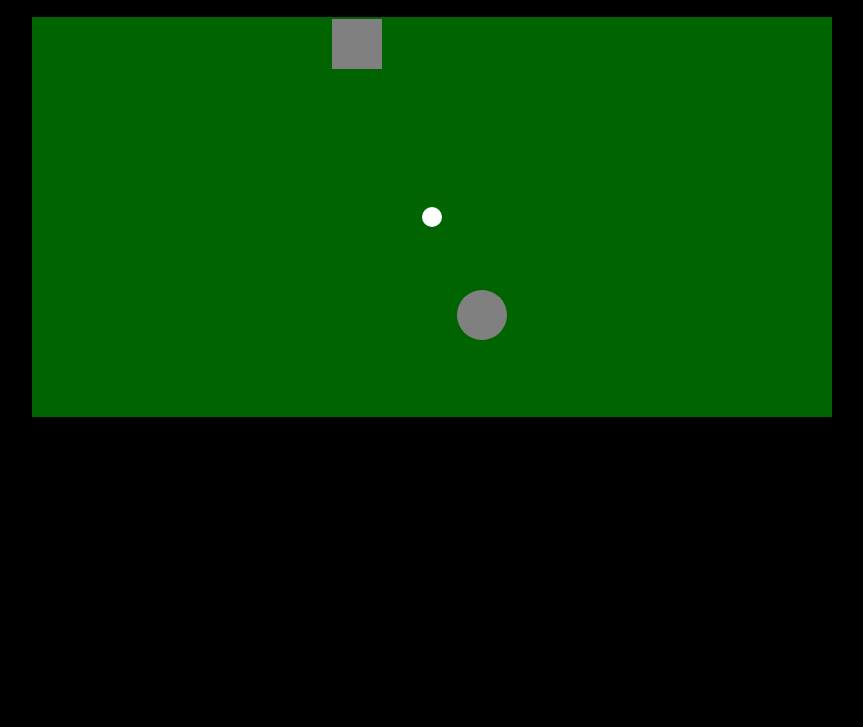
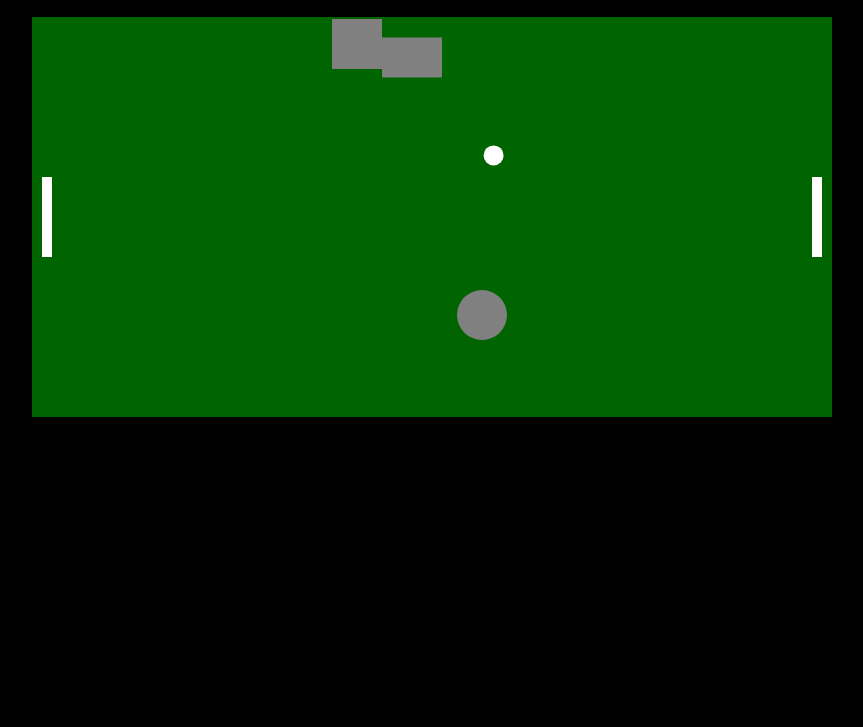
Before and after one commit to ondanne/games, a plain HTML site: page index.html in a window 1280 px wide. Shown: the part 73-800 px from the top of the page, without its empty margins (208-1071 px from the left). Drawn offline with Linux system fonts and the light colour scheme.

Commit message:
Update index.html

```diff
--- a/index.html
+++ b/index.html
@@ -3,7 +3,7 @@
 <head>
     <meta charset="UTF-8">
     <meta name="viewport" content="width=device-width, initial-scale=1.0">
-    <title>구식 탁구 게임 (움직이는 다양한 장애물 추가)</title>
+    <title>구식 탁구 게임 (점수별 속도 증가)</title>
     <style>
         * { margin: 0; padding: 0; box-sizing: border-box; }
         body { background: black; text-align: center; color: white; font-family: Arial, sans-serif; }
@@ -11,7 +11,7 @@
     </style>
 </head>
 <body>
-    <h1>🏓 장애물 탁구 게임</h1>
+    <h1>🏓 장애물 탁구 게임 (속도 증가)</h1>
     <p>플레이어1: W, S | 플레이어2: ↑, ↓</p>
     <canvas id="pongCanvas" width="800" height="400"></canvas>
     <script>
@@ -21,7 +21,7 @@
         const paddleWidth = 10, paddleHeight = 80;
         let leftPaddle = { x: 10, y: 160, speed: 5 };
         let rightPaddle = { x: canvas.width - 20, y: 160, speed: 5 };
-        let ball = { x: canvas.width / 2, y: canvas.height / 2, dx: 4, dy: 4, size: 10 };
+        let ball = { x: canvas.width / 2, y: canvas.height / 2, dx: 4, dy: 4, size: 10, speedMultiplier: 1 };
 
         let obstacles = [
             { x: 300, y: 100, width: 50, height: 50, alpha: 1, hitCount: 0, dy: 2, shape: "rect" },
@@ -36,6 +36,11 @@
         document.addEventListener("keydown", (e) => keys[e.key] = true);
         document.addEventListener("keyup", (e) => keys[e.key] = false);
 
+        function drawRect(x, y, width, height, color) {
+            ctx.fillStyle = color;
+            ctx.fillRect(x, y, width, height);
+        }
+
         function drawObstacle(obstacle) {
             ctx.globalAlpha = obstacle.alpha;
             ctx.fillStyle = "gray";
@@ -48,7 +53,7 @@
                 ctx.fill();
             }
 
-            ctx.globalAlpha = 1; // 투명도 원상복구
+            ctx.globalAlpha = 1;
         }
 
         function moveObstacles() {
@@ -74,32 +79,36 @@
             if (keys["ArrowDown"] && rightPaddle.y < canvas.height - paddleHeight) rightPaddle.y += rightPaddle.speed;
         }
 
-        function checkObstacleCollision() {
-            obstacles.forEach((obstacle, index) => {
-                let hit = false;
+        function updateBall() {
+            ball.x += ball.dx * ball.speedMultiplier;
+            ball.y += ball.dy * ball.speedMultiplier;
 
-                if (obstacle.shape === "rect") {
-                    hit = ball.x + ball.size >= obstacle.x &&
-                          ball.x <= obstacle.x + obstacle.width &&
-                          ball.y + ball.size >= obstacle.y &&
-                          ball.y <= obstacle.y + obstacle.height;
-                } else if (obstacle.shape === "circle") {
-                    let dx = ball.x - obstacle.x;
-                    let dy = ball.y - obstacle.y;
-                    let distance = Math.sqrt(dx * dx + dy * dy);
-                    hit = distance < ball.size + obstacle.radius;
-                }
+            if (ball.y <= 0 || ball.y >= canvas.height) ball.dy *= -1;
 
-                if (hit) {
-                    ball.dx *= -1;
-                    obstacle.hitCount++;
-                    obstacle.alpha -= 0.1;
+            if (
+                (ball.x <= leftPaddle.x + paddleWidth && ball.y >= leftPaddle.y && ball.y <= leftPaddle.y + paddleHeight) ||
+                (ball.x >= rightPaddle.x - ball.size && ball.y >= rightPaddle.y && ball.y <= rightPaddle.y + paddleHeight)
+            ) {
+                ball.dx *= -1;
+            }
 
-                    if (obstacle.hitCount >= 10) {
-                        obstacles.splice(index, 1);
-                    }
-                }
-            });
+            if (ball.x <= 0) { rightScore++; increaseSpeed(); resetBall(); }
+            if (ball.x >= canvas.width) { leftScore++; increaseSpeed(); resetBall(); }
+
+            if (leftScore === 10 || rightScore === 10) {
+                gameOver = true;
+            }
+        }
+
+        function increaseSpeed() {
+            ball.speedMultiplier += 0.1; // 점수가 올라갈수록 공 속도 증가
+        }
+
+        function resetBall() {
+            ball.x = canvas.width / 2;
+            ball.y = canvas.height / 2;
+            ball.dx = (Math.random() > 0.5 ? 4 : -4);
+            ball.dy = (Math.random() > 0.5 ? 4 : -4);
         }
 
         function gameLoop() {
@@ -111,11 +120,15 @@
             }
 
             ctx.clearRect(0, 0, canvas.width, canvas.height);
+
+            drawRect(leftPaddle.x, leftPaddle.y, paddleWidth, paddleHeight, "white");
+            drawRect(rightPaddle.x, rightPaddle.y, paddleWidth, paddleHeight, "white");
+
             drawBall();
+            movePaddles();
+            updateBall();
             moveObstacles();
             obstacles.forEach(drawObstacle);
-            movePaddles();
-            checkObstacleCollision();
             requestAnimationFrame(gameLoop);
         }
 
```
